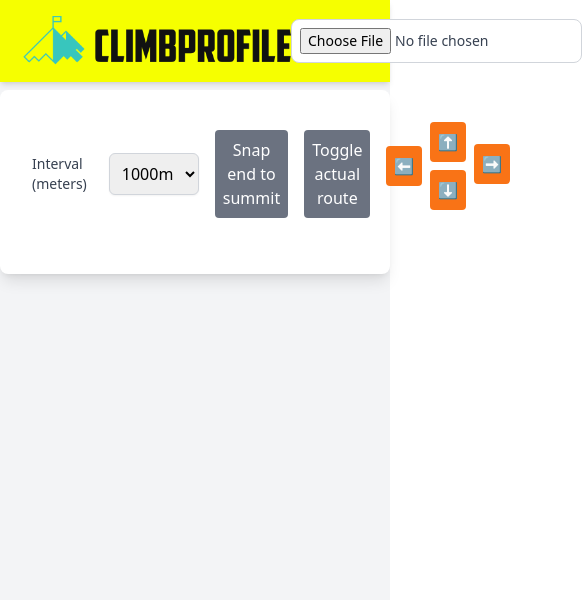
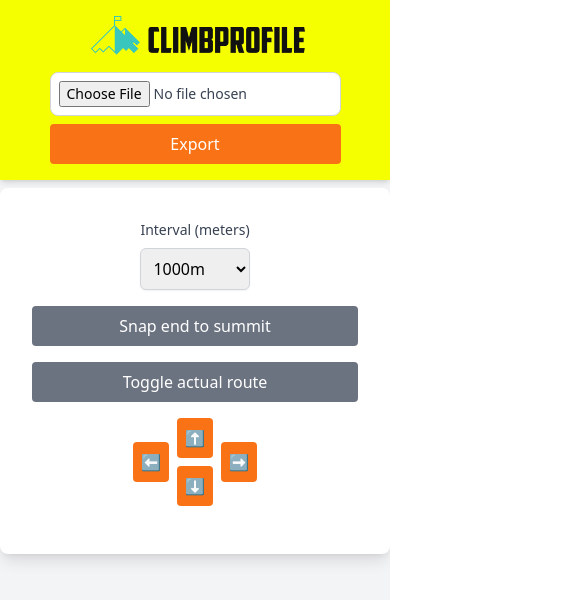
Before and after one commit to hbulens/climbprofile, a React (Vite) app: page / in a window 390 px wide. Shown: the top 600 px of the page, 585 px wide, since content can reach past the window. Built offline with nearby package versions, Linux system fonts and the light colour scheme.

Commit message:
Responsive design

```diff
--- a/src/App.tsx
+++ b/src/App.tsx
@@ -88,19 +88,21 @@ const App: React.FC = () => {
   return (
     <div className="min-h-screen bg-gray-100 flex flex-col items-center">
       <nav className="w-full bg-primary text-white p-4 shadow-md">
-        <div className="max-w-8xl mx-auto flex justify-between items-center">
-          {/* Left Side - Logo */}
-          <img src="logo.png" alt="Logo" style={{ height: 50 }} />
+        <div className="max-w-8xl mx-auto flex flex-col md:flex-row justify-between items-center space-y-4 md:space-y-0">
+          <img src="logo.png" alt="Logo" className="h-10 md:h-12" />
 
           {/* Right Side - File Upload and Export Button */}
-          <div className="flex items-center space-x-4">
+          <div className="flex flex-col md:flex-row items-center space-y-2 md:space-y-0 md:space-x-4">
             <input
               type="file"
               accept=".gpx"
               onChange={handleFileUpload}
               className="block text-sm text-gray-500 border border-gray-300 rounded-lg cursor-pointer focus:outline-none focus:ring-indigo-500 focus:border-indigo-500 p-2 bg-white text-gray-700"
             />
-            <button onClick={() => exportToPng()} className="p-2 bg-orange-500 text-white rounded hover:bg-red-600">
+            <button
+              onClick={() => exportToPng()}
+              className="p-2 bg-orange-500 text-white rounded hover:bg-red-600 w-full md:w-auto"
+            >
               Export
             </button>
           </div>
@@ -110,13 +112,14 @@ const App: React.FC = () => {
       {/* Main Content */}
       <div className="bg-white p-8 mt-2 rounded-lg shadow-lg w-full">
         <div className="space-y-1">
-          <div className="flex items-center space-x-4 mb-4">
-            <div className="flex items-center space-x-4">
+          <div className="flex flex-col md:flex-row items-center md:space-x-4 space-y-4 md:space-y-0 mb-4">
+            {/* Interval Section */}
+            <div className="flex flex-col md:flex-row items-center md:space-x-4 space-y-2 md:space-y-0">
               <label className="block text-sm font-medium text-gray-700">Interval (meters)</label>
               <select
                 value={interval}
                 onChange={(e) => setInterval(parseInt(e.target.value))}
-                className="block w-24 border border-gray-300 rounded-md shadow-sm focus:ring-indigo-500 focus:border-indigo-500 sm:text-sm p-2"
+                className="block w-full md:w-24 border border-gray-300 rounded-md shadow-sm focus:ring-indigo-500 focus:border-indigo-500 sm:text-sm p-2"
               >
                 <option value={100}>100m</option>
                 <option value={200}>200m</option>
@@ -125,16 +128,20 @@ const App: React.FC = () => {
               </select>
             </div>
 
-            <button onClick={() => { }} className="p-2 bg-gray-500 text-white rounded hover:bg-red-600">
+            {/* Snap end to summit button */}
+            <button onClick={() => { }} className="w-full md:w-auto p-2 bg-gray-500 text-white rounded hover:bg-red-600">
               Snap end to summit
             </button>
-            <button onClick={() => setShowActualElevation(!showActualElevation)} className="p-2 bg-gray-500 text-white rounded hover:bg-red-600">
+
+            {/* Toggle actual route button */}
+            <button onClick={() => setShowActualElevation(!showActualElevation)} className="w-full md:w-auto p-2 bg-gray-500 text-white rounded hover:bg-red-600">
               Toggle actual route
             </button>
 
-            <div className="flex items-center space-x-4 mb-4">
+            {/* Zoom and width adjustment controls */}
+            <div className="flex flex-col md:flex-row items-center space-y-2 md:space-y-0 md:space-x-4 mb-4">
               <div className="flex items-center space-x-2">
-                <button onClick={decreaseWidth} className="p-2 bg-orange-500 text-white rounded hover:bg-red-600" >
+                <button onClick={decreaseWidth} className="p-2 bg-orange-500 text-white rounded hover:bg-red-600">
                   ⬅️
                 </button>
                 <div className="flex flex-col items-center">
@@ -145,12 +152,13 @@ const App: React.FC = () => {
                     ⬇️
                   </button>
                 </div>
-                <button onClick={increaseWidth} className="p-2 bg-orange-500 text-white rounded hover:bg-red-600 mb-1">
+                <button onClick={increaseWidth} className="p-2 bg-orange-500 text-white rounded hover:bg-red-600">
                   ➡️
                 </button>
               </div>
             </div>
           </div>
+
 
           <div className="mt-8">
             {climbProfile && (
```
